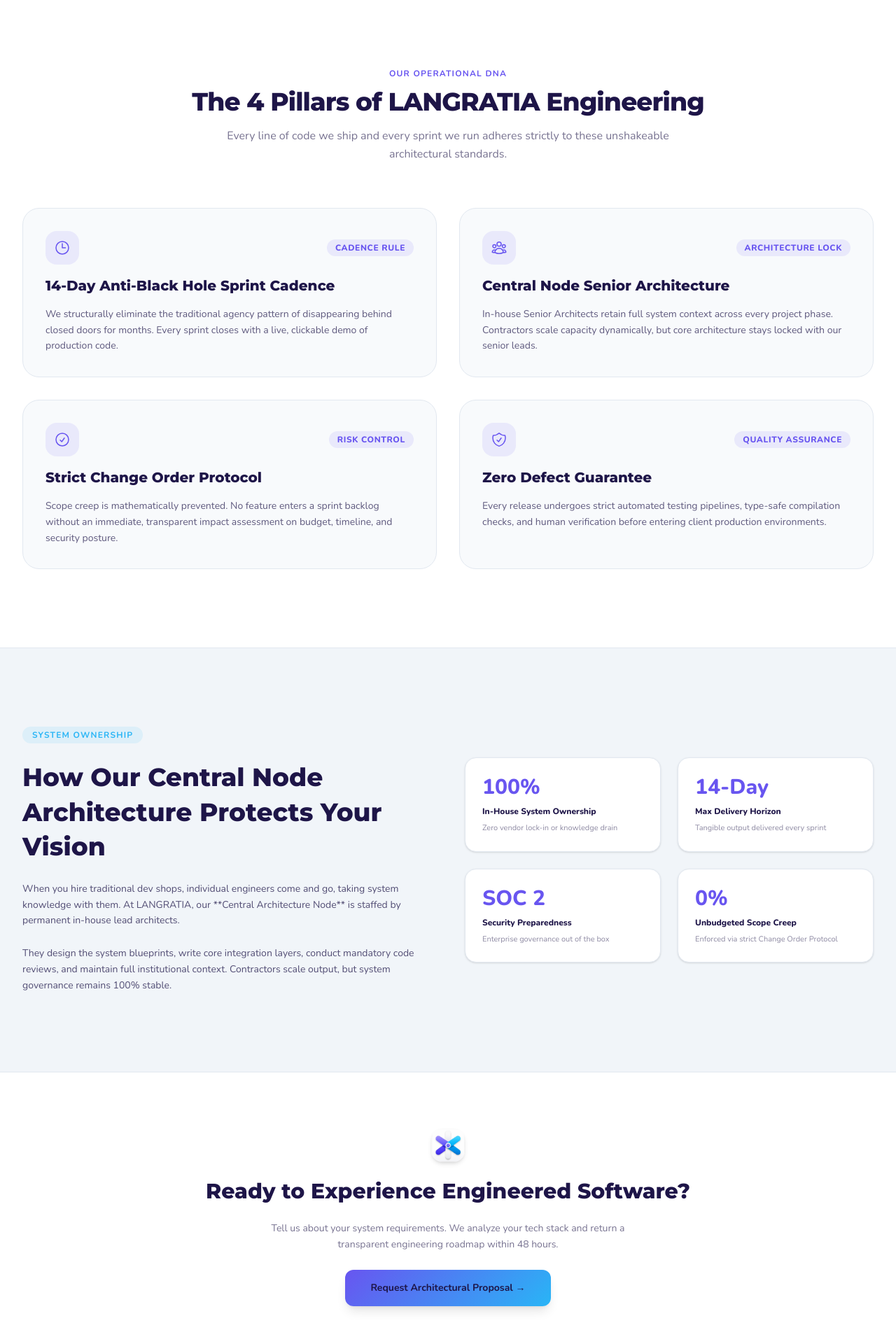
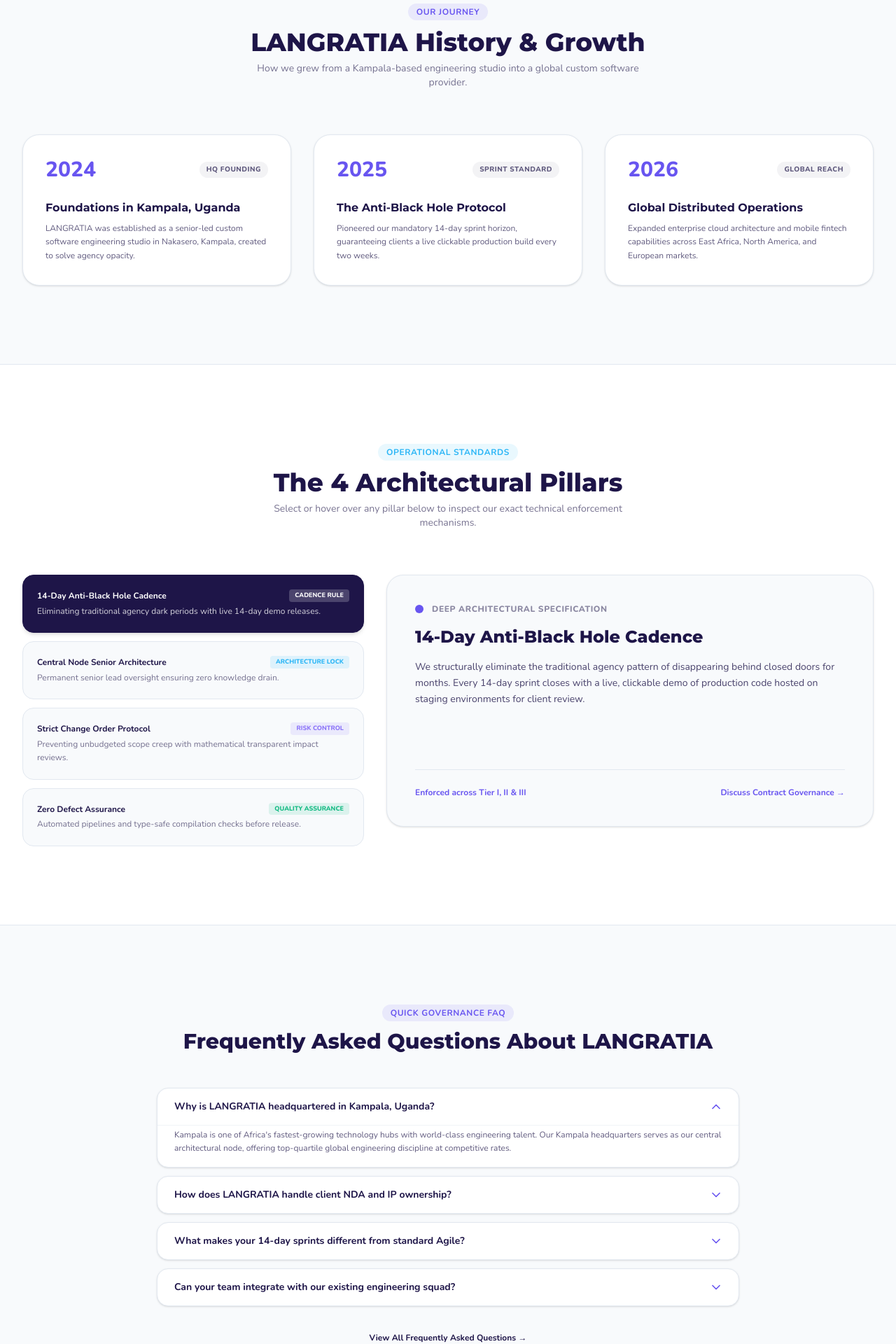
Before and after one commit to baldingo/langratia-marketing-site, a Next.js app: page /about in a window 1280 px wide. Shown: the part 860-2780 px from the top of the page at 70% size. Built offline with nearby package versions, Linux system fonts and the light colour scheme.

Commit message:
feat: add hover popover dropdown menu to About navbar button

```diff
--- a/src/app/about/page.tsx
+++ b/src/app/about/page.tsx
@@ -1,137 +1,166 @@
-import type { Metadata } from "next";
+"use client";
+
+import { useState } from "react";
 import Link from "next/link";
 import Image from "next/image";
 
-export const metadata: Metadata = {
-  title: "About Us & Software Engineering Discipline | Langratia",
-  description:
-    "Discover Langratia's engineering governance. Based in Kampala, Uganda, serving global enterprises with 14-day anti-black hole sprints, senior architect ownership, and zero-compromise security.",
-  keywords: [
-    "software engineering philosophy Uganda",
-    "top software company Kampala",
-    "anti black hole software methodology",
-    "software development firm East Africa",
-    "senior software architects Kampala",
-  ],
-};
-
-const corePrinciples = [
+// Company History Milestones
+const historyMilestones = [
   {
-    title: "14-Day Anti-Black Hole Sprint Cadence",
-    desc: "We structurally eliminate the traditional agency pattern of disappearing behind closed doors for months. Every sprint closes with a live, clickable demo of production code.",
-    icon: (
-      <path strokeLinecap="round" strokeLinejoin="round" d="M12 6v6h4.5m4.5 0a9 9 0 11-18 0 9 9 0 0118 0z" />
-    ),
-    badge: "Cadence Rule",
+    year: "2024",
+    title: "Foundations in Kampala, Uganda",
+    desc: "LANGRATIA was established as a senior-led custom software engineering studio in Nakasero, Kampala, created to solve agency opacity.",
+    tag: "HQ Founding",
   },
   {
-    title: "Central Node Senior Architecture",
-    desc: "In-house Senior Architects retain full system context across every project phase. Contractors scale capacity dynamically, but core architecture stays locked with our senior leads.",
-    icon: (
-      <path strokeLinecap="round" strokeLinejoin="round" d="M18 18.7a9.1 9.1 0 003.74-.48 3 3 0 00-4.68-2.72m.94 3.2.001.03a11.94 11.94 0 01-5.96 1.58 11.94 11.94 0 01-5.96-1.58m12 0a5.97 5.97 0 00-.94-3.2m0 0A6 6 0 0012 12.75a6 6 0 00-5.06 2.77m0 0a3 3 0 00-4.68 2.72 9 9 0 003.74.48m.94-3.2a5.97 5.97 0 00-.94 3.2M15 6.75a3 3 0 11-6 0 3 3 0 016 0zm6 3a2.25 2.25 0 11-4.5 0 2.25 2.25 0 014.5 0zm-13.5 0a2.25 2.25 0 11-4.5 0 2.25 2.25 0 014.5 0z" />
-    ),
-    badge: "Architecture Lock",
+    year: "2025",
+    title: "The Anti-Black Hole Protocol",
+    desc: "Pioneered our mandatory 14-day sprint horizon, guaranteeing clients a live clickable production build every two weeks.",
+    tag: "Sprint Standard",
   },
   {
-    title: "Strict Change Order Protocol",
-    desc: "Scope creep is mathematically prevented. No feature enters a sprint backlog without an immediate, transparent impact assessment on budget, timeline, and security posture.",
-    icon: (
-      <path strokeLinecap="round" strokeLinejoin="round" d="M9 12.75L11.25 15 15 9.75M21 12a9 9 0 11-18 0 9 9 0 0118 0z" />
-    ),
-    badge: "Risk Control",
-  },
-  {
-    title: "Zero Defect Guarantee",
-    desc: "Every release undergoes strict automated testing pipelines, type-safe compilation checks, and human verification before entering client production environments.",
-    icon: (
-      <path strokeLinecap="round" strokeLinejoin="round" d="M9 12.75L11.25 15 15 9.75m-3-7.036A11.959 11.959 0 013.598 6 11.99 11.99 0 003 9.749c0 5.592 3.824 10.29 9 11.623 5.176-1.332 9-6.03 9-11.622 0-1.31-.21-2.571-.598-3.751h-.152c-3.196 0-6.1-1.248-8.25-3.285z" />
-    ),
-    badge: "Quality Assurance",
+    year: "2026",
+    title: "Global Distributed Operations",
+    desc: "Expanded enterprise cloud architecture and mobile fintech capabilities across East Africa, North America, and European markets.",
+    tag: "Global Reach",
   },
 ];
 
-const teamStats = [
-  { stat: "100%", label: "In-House System Ownership", sub: "Zero vendor lock-in or knowledge drain" },
-  { stat: "14-Day", label: "Max Delivery Horizon", sub: "Tangible output delivered every sprint" },
-  { stat: "SOC 2", label: "Security Preparedness", sub: "Enterprise governance out of the box" },
-  { stat: "0%", label: "Unbudgeted Scope Creep", sub: "Enforced via strict Change Order Protocol" },
+// Core Principles with Interactive Reveal Details
+const corePrinciples = [
+  {
+    id: "sprint-cadence",
+    title: "14-Day Anti-Black Hole Cadence",
+    badge: "Cadence Rule",
+    summary: "Eliminating traditional agency dark periods with live 14-day demo releases.",
+    details:
+      "We structurally eliminate the traditional agency pattern of disappearing behind closed doors for months. Every 14-day sprint closes with a live, clickable demo of production code hosted on staging environments for client review.",
+    accent: "#6855F0",
+  },
+  {
+    id: "architecture-lock",
+    title: "Central Node Senior Architecture",
+    badge: "Architecture Lock",
+    summary: "Permanent senior lead oversight ensuring zero knowledge drain.",
+    details:
+      "In-house Senior Architects retain full system context across every project phase. Developers scale capacity dynamically, but core data models, security frameworks, and API integrations stay strictly locked under senior architect supervision.",
+    accent: "#29B5F6",
+  },
+  {
+    id: "risk-control",
+    title: "Strict Change Order Protocol",
+    badge: "Risk Control",
+    summary: "Preventing unbudgeted scope creep with mathematical transparent impact reviews.",
+    details:
+      "Scope creep is mathematically prevented. No feature enters a sprint backlog without an immediate, transparent impact assessment detailing timeline, budget adjustment, and system security posture.",
+    accent: "#8B74F8",
+  },
+  {
+    id: "quality-assurance",
+    title: "Zero Defect Assurance",
+    badge: "Quality Assurance",
+    summary: "Automated pipelines and type-safe compilation checks before release.",
+    details:
+      "Every release undergoes strict automated testing pipelines, type-safe compilation checks, and manual human verification before entering production environments. All code comes with a 30-day post-launch warranty.",
+    accent: "#10B981",
+  },
+];
+
+// About Page FAQs
+const aboutFaqs = [
+  {
+    q: "Why is LANGRATIA headquartered in Kampala, Uganda?",
+    a: "Kampala is one of Africa's fastest-growing technology hubs with world-class engineering talent. Our Kampala headquarters serves as our central architectural node, offering top-quartile global engineering discipline at competitive rates.",
+  },
+  {
+    q: "How does LANGRATIA handle client NDA and IP ownership?",
+    a: "We execute bilateral NDAs before technical discovery. Upon milestone completion, 100% of custom source code, repository access, and database schemas are transferred to your private organization.",
+  },
+  {
+    q: "What makes your 14-day sprints different from standard Agile?",
+    a: "Standard Agile often turns into endless backlog refinement. Our 14-day sprints have a strict 'clickable output' rule: if a sprint doesn't produce working code you can click and test, the sprint is incomplete.",
+  },
+  {
+    q: "Can your team integrate with our existing engineering squad?",
+    a: "Yes. We operate both as standalone project engineering teams and as co-pilots augmenting enterprise engineering departments.",
+  },
 ];
 
 export default function AboutPage() {
+  const [activePillar, setActivePillar] = useState<string>("sprint-cadence");
+  const [openFaq, setOpenFaq] = useState<number | null>(0);
+
+  const currentPillar = corePrinciples.find((p) => p.id === activePillar) || corePrinciples[0];
+
   return (
-    <>
-      {/* Hero */}
-      <section className="relative overflow-hidden bg-[#F8FAFC] border-b border-[#E2E8F0] py-20 sm:py-28" id="about-hero">
-        <div className="absolute top-0 right-0 w-[600px] h-[600px] rounded-full bg-[#6855F0]/10 blur-3xl pointer-events-none" />
+    <div className="min-h-screen bg-[#F8FAFC]">
+      {/* Hero Section */}
+      <section className="relative overflow-hidden bg-white border-b border-[#E2E8F0] py-20 sm:py-28">
+        <div className="absolute top-0 right-0 w-[600px] h-[600px] rounded-full bg-[#6855F0]/5 blur-3xl pointer-events-none" />
         <div className="relative mx-auto max-w-7xl px-6 lg:px-8">
           <div className="max-w-3xl">
-            <p className="text-xs font-bold uppercase tracking-widest text-[#6855F0] bg-[#6855F0]/10 px-3.5 py-1 rounded-full inline-block mb-4">
+            <span className="text-xs font-bold uppercase tracking-widest text-[#6855F0] bg-[#6855F0]/10 px-3.5 py-1.5 rounded-full inline-block mb-4">
               Engineering Discipline Over Agency Fluff
-            </p>
-            <h1 className="text-4xl font-extrabold tracking-tight text-[#1E1548] sm:text-5xl lg:text-6xl leading-tight mb-6">
+            </span>
+            <h1 className="text-4xl font-black tracking-tight text-[#1E1548] sm:text-5xl lg:text-6xl leading-tight mb-6">
               Built on Precision,{" "}
               <span className="bg-gradient-to-r from-[#6855F0] to-[#29B5F6] bg-clip-text text-transparent">
                 Transparency
               </span>{" "}
               &amp; System Longevity.
             </h1>
-            <p className="text-lg text-[#1E1548]/70 leading-relaxed mb-8">
-              LANGRATIA was founded to solve a structural flaw in software engineering services: traditional agencies charge premium fees for slow, opaque delivery while offshore budget shops compromise on security, architecture, and maintainability.
-            </p>
-            <p className="text-base text-[#1E1548]/60 leading-relaxed mb-10">
-              We bridge this gap through our **Hybrid Staffing Architecture**: in-house Senior Architects maintain permanent institutional memory, while agile development capacity scales dynamically on demand.
+            <p className="text-base sm:text-lg text-[#1E1548]/70 leading-relaxed mb-8">
+              LANGRATIA was founded to solve a structural flaw in software engineering services: traditional agencies charge premium fees for slow, opaque delivery while budget offshore dev shops compromise on security, architecture, and maintainability.
             </p>
             <div className="flex flex-col sm:flex-row gap-4">
               <Link
                 href="/contact"
-                className="rounded-xl px-8 py-4 text-base font-bold text-white transition-all duration-300 hover:shadow-xl hover:scale-[1.02] text-center"
+                className="rounded-xl px-8 py-4 text-sm font-bold text-white transition-all duration-300 hover:shadow-xl hover:scale-[1.02] text-center"
                 style={{ background: "linear-gradient(135deg, #6855F0 0%, #29B5F6 100%)" }}
               >
-                Schedule Technical Discovery
+                Schedule Technical Scoping Call &rarr;
               </Link>
               <Link
                 href="/case-studies"
-                className="rounded-xl border border-[#E2E8F0] bg-white px-8 py-4 text-base font-bold text-[#1E1548] transition-all duration-300 hover:border-[#6855F0]/40 text-center"
+                className="rounded-xl border border-[#E2E8F0] bg-[#F8FAFC] px-8 py-4 text-sm font-bold text-[#1E1548] transition-all duration-300 hover:border-[#6855F0]/40 text-center"
               >
-                View Case Studies
+                View Production Case Studies
               </Link>
             </div>
           </div>
         </div>
       </section>
 
-      {/* Core Principles Section */}
-      <section className="bg-white py-20 sm:py-28" id="about-principles">
+      {/* History & Evolution Milestones */}
+      <section className="py-20 sm:py-28 bg-[#F8FAFC] border-b border-[#E2E8F0]">
         <div className="mx-auto max-w-7xl px-6 lg:px-8">
           <div className="text-center mb-16">
-            <p className="text-xs font-bold uppercase tracking-widest text-[#6855F0] mb-3">Our Operational DNA</p>
-            <h2 className="text-3xl font-extrabold tracking-tight text-[#1E1548] sm:text-4xl">
-              The 4 Pillars of LANGRATIA Engineering
+            <span className="text-xs font-bold uppercase tracking-wider text-[#6855F0] bg-[#6855F0]/10 px-3 py-1 rounded-full">
+              Our Journey
+            </span>
+            <h2 className="text-3xl font-extrabold text-[#1E1548] sm:text-4xl mt-3">
+              LANGRATIA History &amp; Growth
             </h2>
-            <p className="mt-4 max-w-2xl mx-auto text-[#1E1548]/60 text-base leading-relaxed">
-              Every line of code we ship and every sprint we run adheres strictly to these unshakeable architectural standards.
+            <p className="text-xs sm:text-sm text-[#1E1548]/60 mt-2 max-w-xl mx-auto">
+              How we grew from a Kampala-based engineering studio into a global custom software provider.
             </p>
           </div>
 
-          <div className="grid grid-cols-1 md:grid-cols-2 gap-8">
-            {corePrinciples.map((p, i) => (
+          <div className="grid grid-cols-1 md:grid-cols-3 gap-8">
+            {historyMilestones.map((m, idx) => (
               <div
-                key={i}
-                className="rounded-3xl border border-[#E2E8F0] bg-[#F8FAFC] p-8 flex flex-col justify-between gap-6 transition-all duration-300 hover:shadow-xl hover:border-[#6855F0]/30"
+                key={idx}
+                className="bg-white rounded-3xl p-8 border border-[#E2E8F0] shadow-sm flex flex-col justify-between relative overflow-hidden group hover:border-[#6855F0]/30 transition-all"
               >
-                <div className="flex flex-col gap-4">
-                  <div className="flex items-center justify-between">
-                    <div className="w-12 h-12 rounded-2xl bg-[#6855F0]/10 flex items-center justify-center text-[#6855F0]">
-                      <svg className="w-6 h-6" fill="none" viewBox="0 0 24 24" strokeWidth={1.5} stroke="currentColor">
-                        {p.icon}
-                      </svg>
-                    </div>
-                    <span className="text-xs font-extrabold text-[#6855F0] bg-[#6855F0]/10 px-3 py-1 rounded-full uppercase tracking-wider">
-                      {p.badge}
-                    </span>
-                  </div>
-                  <h3 className="text-xl font-extrabold text-[#1E1548]">{p.title}</h3>
-                  <p className="text-sm text-[#1E1548]/70 leading-relaxed">{p.desc}</p>
+                <div className="flex items-center justify-between mb-6">
+                  <span className="text-3xl font-black text-[#6855F0]">{m.year}</span>
+                  <span className="text-[10px] font-extrabold uppercase tracking-wider px-2.5 py-1 rounded-full bg-[#1E1548]/5 text-[#1E1548]/70">
+                    {m.tag}
+                  </span>
+                </div>
+                <div>
+                  <h3 className="text-base font-bold text-[#1E1548] mb-2">{m.title}</h3>
+                  <p className="text-xs text-[#1E1548]/70 leading-relaxed">{m.desc}</p>
                 </div>
               </div>
             ))}
@@ -139,58 +168,158 @@ export default function AboutPage() {
         </div>
       </section>
 
-      {/* Team Model Section */}
-      <section className="bg-[#F1F5F9] py-20 sm:py-28 border-y border-[#E2E8F0]" id="about-model">
+      {/* Interactive 4 Pillars Dropdown & Reveal */}
+      <section className="py-20 sm:py-28 bg-white border-b border-[#E2E8F0]">
         <div className="mx-auto max-w-7xl px-6 lg:px-8">
-          <div className="grid grid-cols-1 lg:grid-cols-12 gap-12 items-center">
-            <div className="lg:col-span-6 flex flex-col gap-6">
-              <span className="text-xs font-bold uppercase tracking-widest text-[#29B5F6] bg-[#29B5F6]/10 px-3.5 py-1 rounded-full w-fit">
-                System Ownership
-              </span>
-              <h2 className="text-3xl font-extrabold text-[#1E1548] sm:text-4xl leading-snug">
-                How Our Central Node Architecture Protects Your Vision
-              </h2>
-              <p className="text-sm text-[#1E1548]/75 leading-relaxed">
-                When you hire traditional dev shops, individual engineers come and go, taking system knowledge with them. At LANGRATIA, our **Central Architecture Node** is staffed by permanent in-house lead architects.
-              </p>
-              <p className="text-sm text-[#1E1548]/75 leading-relaxed">
-                They design the system blueprints, write core integration layers, conduct mandatory code reviews, and maintain full institutional context. Contractors scale output, but system governance remains 100% stable.
-              </p>
+          <div className="text-center mb-16">
+            <span className="text-xs font-bold uppercase tracking-wider text-[#29B5F6] bg-[#29B5F6]/10 px-3 py-1 rounded-full">
+              Operational Standards
+            </span>
+            <h2 className="text-3xl font-extrabold text-[#1E1548] sm:text-4xl mt-3">
+              The 4 Architectural Pillars
+            </h2>
+            <p className="text-xs sm:text-sm text-[#1E1548]/60 mt-2 max-w-lg mx-auto">
+              Select or hover over any pillar below to inspect our exact technical enforcement mechanisms.
+            </p>
+          </div>
+
+          <div className="grid grid-cols-1 lg:grid-cols-12 gap-8 items-start">
+            {/* Pillar Selector Tabs */}
+            <div className="lg:col-span-5 flex flex-col gap-3">
+              {corePrinciples.map((p) => {
+                const isSelected = activePillar === p.id;
+                return (
+                  <div
+                    key={p.id}
+                    onClick={() => setActivePillar(p.id)}
+                    className={`p-5 rounded-2xl border cursor-pointer transition-all duration-200 ${
+                      isSelected
+                        ? "bg-[#1E1548] text-white border-[#1E1548] shadow-md"
+                        : "bg-[#F8FAFC] text-[#1E1548] border-[#E2E8F0] hover:bg-[#6855F0]/5"
+                    }`}
+                  >
+                    <div className="flex items-center justify-between mb-1">
+                      <span className="text-xs font-bold">{p.title}</span>
+                      <span
+                        className="text-[9px] font-extrabold uppercase px-2 py-0.5 rounded"
+                        style={{
+                          backgroundColor: isSelected ? "rgba(255,255,255,0.2)" : `${p.accent}20`,
+                          color: isSelected ? "#ffffff" : p.accent,
+                        }}
+                      >
+                        {p.badge}
+                      </span>
+                    </div>
+                    <p className={`text-xs mt-1 leading-relaxed ${isSelected ? "text-white/80" : "text-[#1E1548]/60"}`}>
+                      {p.summary}
+                    </p>
+                  </div>
+                );
+              })}
             </div>
 
-            {/* Stat Cards Grid */}
-            <div className="lg:col-span-6 grid grid-cols-1 sm:grid-cols-2 gap-6">
-              {teamStats.map((item, idx) => (
-                <div key={idx} className="bg-white p-6 rounded-2xl border border-[#E2E8F0] shadow-sm flex flex-col gap-2">
-                  <span className="text-3xl font-black text-[#6855F0]">{item.stat}</span>
-                  <span className="text-xs font-extrabold text-[#1E1548]">{item.label}</span>
-                  <span className="text-[11px] text-[#1E1548]/50">{item.sub}</span>
+            {/* Pillar Reveal Details Panel */}
+            <div className="lg:col-span-7 bg-[#F8FAFC] border border-[#E2E8F0] rounded-3xl p-8 lg:p-10 shadow-sm flex flex-col justify-between min-h-[360px]">
+              <div>
+                <div className="flex items-center gap-3 mb-4">
+                  <span
+                    className="w-3 h-3 rounded-full"
+                    style={{ backgroundColor: currentPillar.accent }}
+                  />
+                  <span className="text-xs font-extrabold uppercase tracking-wider text-[#1E1548]/50">
+                    Deep Architectural Specification
+                  </span>
                 </div>
-              ))}
+                <h3 className="text-2xl font-extrabold text-[#1E1548] mb-4">
+                  {currentPillar.title}
+                </h3>
+                <p className="text-sm text-[#1E1548]/80 leading-relaxed">
+                  {currentPillar.details}
+                </p>
+              </div>
+
+              <div className="pt-6 mt-6 border-t border-[#E2E8F0] flex items-center justify-between text-xs font-bold text-[#6855F0]">
+                <span>Enforced across Tier I, II &amp; III</span>
+                <Link href="/contact" className="hover:underline">
+                  Discuss Contract Governance &rarr;
+                </Link>
+              </div>
             </div>
           </div>
         </div>
       </section>
 
-      {/* CTA Strip */}
-      <section className="bg-white py-20 text-center" id="about-cta">
+      {/* Embedded FAQ Accordion Section */}
+      <section className="py-20 sm:py-28 bg-[#F8FAFC]">
+        <div className="mx-auto max-w-4xl px-6 lg:px-8">
+          <div className="text-center mb-12">
+            <span className="text-xs font-bold uppercase tracking-wider text-[#6855F0] bg-[#6855F0]/10 px-3 py-1 rounded-full">
+              Quick Governance FAQ
+            </span>
+            <h2 className="text-3xl font-extrabold text-[#1E1548] mt-3">
+              Frequently Asked Questions About LANGRATIA
+            </h2>
+          </div>
+
+          <div className="flex flex-col gap-3">
+            {aboutFaqs.map((faq, idx) => {
+              const isOpen = openFaq === idx;
+              return (
+                <div key={idx} className="bg-white rounded-2xl border border-[#E2E8F0] overflow-hidden shadow-sm">
+                  <button
+                    onClick={() => setOpenFaq(isOpen ? null : idx)}
+                    className="w-full px-6 py-4 text-left flex items-center justify-between text-xs sm:text-sm font-bold text-[#1E1548] focus:outline-none"
+                  >
+                    <span>{faq.q}</span>
+                    <svg
+                      className={`w-4 h-4 text-[#6855F0] transition-transform duration-200 flex-shrink-0 ${
+                        isOpen ? "rotate-180" : ""
+                      }`}
+                      fill="none"
+                      viewBox="0 0 24 24"
+                      stroke="currentColor"
+                      strokeWidth={2.5}
+                    >
+                      <path strokeLinecap="round" strokeLinejoin="round" d="M19.5 8.25l-7.5 7.5-7.5-7.5" />
+                    </svg>
+                  </button>
+                  {isOpen && (
+                    <div className="px-6 pb-4 pt-1 text-xs text-[#1E1548]/70 leading-relaxed border-t border-[#E2E8F0]/50">
+                      {faq.a}
+                    </div>
+                  )}
+                </div>
+              );
+            })}
+          </div>
+
+          <div className="mt-8 text-center">
+            <Link href="/faq" className="text-xs font-bold text-[#6855F0] hover:underline">
+              View All Frequently Asked Questions &rarr;
+            </Link>
+          </div>
+        </div>
+      </section>
+
+      {/* CTA Section */}
+      <section className="bg-white py-20 text-center border-t border-[#E2E8F0]">
         <div className="mx-auto max-w-3xl px-6 flex flex-col items-center gap-6">
           <div className="relative w-12 h-12 rounded-2xl overflow-hidden shadow-md">
             <Image src="/logo.png" alt="Langratia logo" fill className="object-contain" />
           </div>
           <h2 className="text-3xl font-extrabold text-[#1E1548]">Ready to Experience Engineered Software?</h2>
-          <p className="text-sm text-[#1E1548]/60 max-w-lg leading-relaxed">
+          <p className="text-xs sm:text-sm text-[#1E1548]/60 max-w-lg leading-relaxed">
             Tell us about your system requirements. We analyze your tech stack and return a transparent engineering roadmap within 48 hours.
           </p>
           <Link
             href="/contact"
-            className="rounded-xl px-9 py-4 text-sm font-bold text-white transition-all shadow-lg hover:scale-[1.02]"
+            className="rounded-xl px-9 py-4 text-xs font-bold text-white transition-all shadow-lg hover:scale-[1.02]"
             style={{ background: "linear-gradient(135deg, #6855F0 0%, #29B5F6 100%)" }}
           >
             Request Architectural Proposal &rarr;
           </Link>
         </div>
       </section>
-    </>
+    </div>
   );
 }
```
Also changed, not shown: src/components/Header.tsx (+65 -14 lines).
